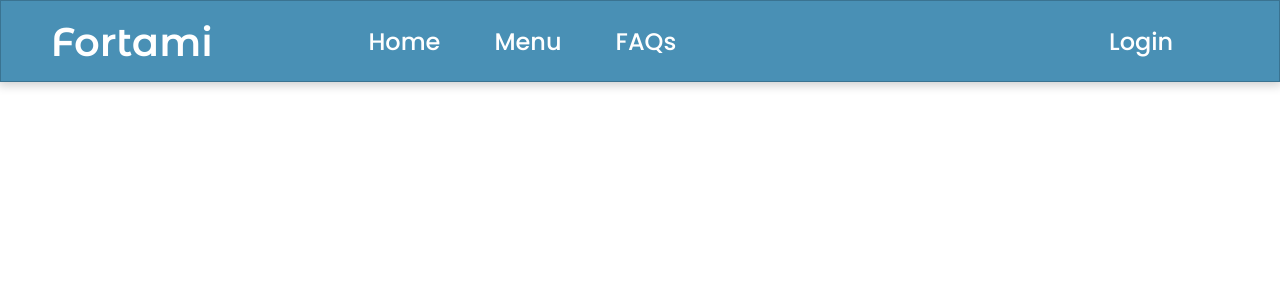
After one commit to MackTimkang/fortami, a PHP site: page /header1.php in a window 1280 px wide. The commit adds this page. Shown: the top 300 px of the page. Run offline with PHP 8.4, Linux system fonts and the light colour scheme.

Commit message:
Add files via upload

```diff
--- /dev/null
+++ b/header1.php
@@ -0,0 +1,42 @@
+
+<!DOCTYPE html>
+<html lang="en">
+<head>
+    <link rel="shortcut icon" type="image" href="./src/FortamiLogo.png">
+    <meta charset="UTF-8">
+    <meta http-equiv="X-UA-Compatible" content="IE=edge">
+    <meta name="viewport" content="width=device-width, initial-scale=1.0">
+
+    <title>Fortami</title>
+    <link rel="stylesheet" href="./Styles/header.css">
+    <link rel="preconnect" href="https://fonts.googleapis.com"><link rel="preconnect" href="https://fonts.gstatic.com" crossorigin><link href="https://fonts.googleapis.com/css2?family=Montserrat+Alternates:wght@600&display=swap" rel="stylesheet">
+</head>
+<body>
+    <div class="mainhead">
+        <div class="logo">
+        <a href="sellerdash.php" <h1 id="logotext">Fortami</a></h1>
+        </div>
+        <div class="option">
+           <nav>
+                <a href="#.php">Home</a>
+                <a href="#.php">Menu</a>
+                <a href="#.php">FAQs</a>
+           </nav>
+        </div>
+        <div class="login">
+                    <?php
+                        if(isset($_SESSION['user'])){
+                            echo "<form action='' method='post'>";
+                            echo "<input class='logout' type='submit' name='logout' value='Logout'>";
+                            echo "</form>";
+
+                        }
+                        else {
+                            echo '<a href="login.php">Login</a>';
+                        }
+                    ?>
+                </div>
+    </div>
+
+</body>
+</html>
--- a/sellerdash.php
+++ b/sellerdash.php
@@ -2,7 +2,7 @@
     include('backend.php');
     $backend = new Backend;
     $backend->checksession();
-    include('header.php');
+    include('header1.php');
 ?>
 <!DOCTYPE html>
 <html lang="en">
@@ -44,5 +44,6 @@
         ?>
         </div>
     </div>
+
 </body>
 </html>
```
Also changed, not shown: buyerdash.php (+18 -1 lines), header.php (+8 -5 lines).
